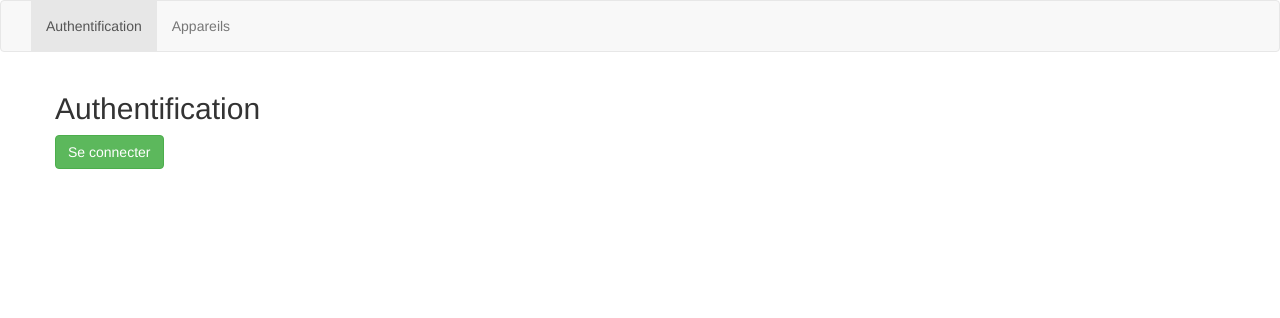
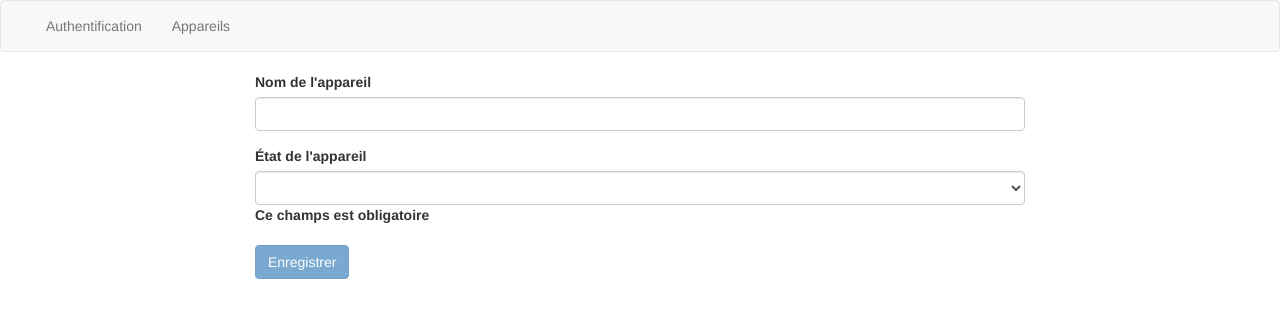
Before and after one commit to AbbeYassine/mon-projet-angular, an Angular app: page /appareil/add in a window 1280 px wide. Before the commit this address led to /auth. Shown: the top 318 px of the page. Built offline with nearby package versions, Linux system fonts and the light colour scheme.

Commit message:
form validation

```diff
--- a/src/app/app.module.ts
+++ b/src/app/app.module.ts
@@ -13,6 +13,7 @@ import {AuthService} from './services/auth.service';
 import {AppareilDetailComponent} from './appareil-detail/appareil-detail.component';
 import {PageNotFoundComponent} from './page-not-found/page-not-found.component';
 import {AuthGuard} from './auth.guard';
+import {AppareilFormComponent} from './appareil-form/appareil-form.component';
 
 const appRoutes: Routes = [
   {
@@ -26,7 +27,13 @@ const appRoutes: Routes = [
   },
   {
     path: '',
-    component: AppareilViewComponent
+    component: AppareilViewComponent,
+    canActivate: [AuthGuard]
+  },
+  {
+    path: 'appareil/add',
+    component: AppareilFormComponent,
+    canDeactivate: [AuthGuard]
   },
   {
     path: 'appareil/:appareilId',
@@ -52,7 +59,8 @@ const appRoutes: Routes = [
     AppareilViewComponent,
     AuthComponent,
     AppareilDetailComponent,
-    PageNotFoundComponent
+    PageNotFoundComponent,
+    AppareilFormComponent
   ],
   imports: [
     BrowserModule,
--- /dev/null
+++ b/src/app/appareil-form/appareil-form.component.html
@@ -0,0 +1,41 @@
+<div class="row">
+  <div class="col-sm-8 col-sm-offset-2">
+    <form #f="ngForm" (ngSubmit)="onSubmit()">
+
+      <div class="form-group
+{{appareilName.errors && appareilName.touched ? 'has-error' : ''}}">
+        <label for="name">
+          Nom de l'appareil
+        </label>
+        <input type="text"
+               [(ngModel)]="appareil.name"
+               id="name" name="appareilName"
+               #appareilName="ngModel"
+               class="form-control"
+               required>
+
+        <label *ngIf="appareilName.errors &&
+        (appareilName.touched)" class="validation-error-label">
+          Ce champs est obligatoire
+        </label>
+      </div>
+      <div class="form-group">
+        <label for="status">
+          État de l'appareil
+        </label>
+        <select id="status" name="appareilStatus"
+                [(ngModel)]="appareil.status"
+                class="form-control"
+                required>
+          <option value="1">Allumé</option>
+          <option value="0">Éteint</option>
+        </select>
+
+        <label class="validation-error-label">
+          Ce champs est obligatoire
+        </label>
+      </div>
+      <button class="btn btn-primary" [disabled]="f.invalid">Enregistrer</button>
+    </form>
+  </div>
+</div>
--- /dev/null
+++ b/src/app/appareil-form/appareil-form.component.ts
@@ -0,0 +1,24 @@
+import {Component, OnInit} from '@angular/core';
+import {Appareil} from '../appareil';
+
+@Component({
+  selector: 'app-appareil-form',
+  templateUrl: './appareil-form.component.html',
+  styleUrls: ['./appareil-form.component.scss']
+})
+export class AppareilFormComponent implements OnInit {
+
+  appareil: Appareil;
+
+  constructor() {
+    this.appareil = new Appareil();
+  }
+
+  ngOnInit() {
+  }
+
+  onSubmit() {
+    console.log(this.appareil);
+  }
+
+}
--- a/src/app/appareil-view/appareil-view.component.html
+++ b/src/app/appareil-view/appareil-view.component.html
@@ -15,4 +15,6 @@
     '        allumer' : 'Tout etteindre' }}
 
   </button>
+
+  <button class="btn" [routerLink]="['/appareil/add']">Ajouter un appareil</button>
 </div>
--- a/src/app/auth/auth.component.ts
+++ b/src/app/auth/auth.component.ts
@@ -1,6 +1,7 @@
 import {Component, OnInit} from '@angular/core';
 import {AuthService} from '../services/auth.service';
 import {Router} from '@angular/router';
+import {interval} from 'rxjs';
 
 @Component({
   selector: 'app-auth',
@@ -18,9 +19,24 @@ export class AuthComponent implements OnInit {
   }
 
   ngOnInit() {
+
+    const observable = interval(500);
+
+    observable.subscribe(
+      (value) => {
+        console.log(value);
+      },
+      (error) => {
+        console.log('Error');
+      },
+      () => {
+        console.log('Completed');
+      }
+    );
   }
 
   onSignIn() {
+    let i = 2;
     this.authService.signIn()
       .then(
         () => {
@@ -29,6 +45,7 @@ export class AuthComponent implements OnInit {
           this.router.navigate(['appareils']);
         }
       );
+    console.log(i);
   }
 
   onSignOut() {
```
Also changed, not shown: src/app/appareil-form/appareil-form.component.scss (added).
